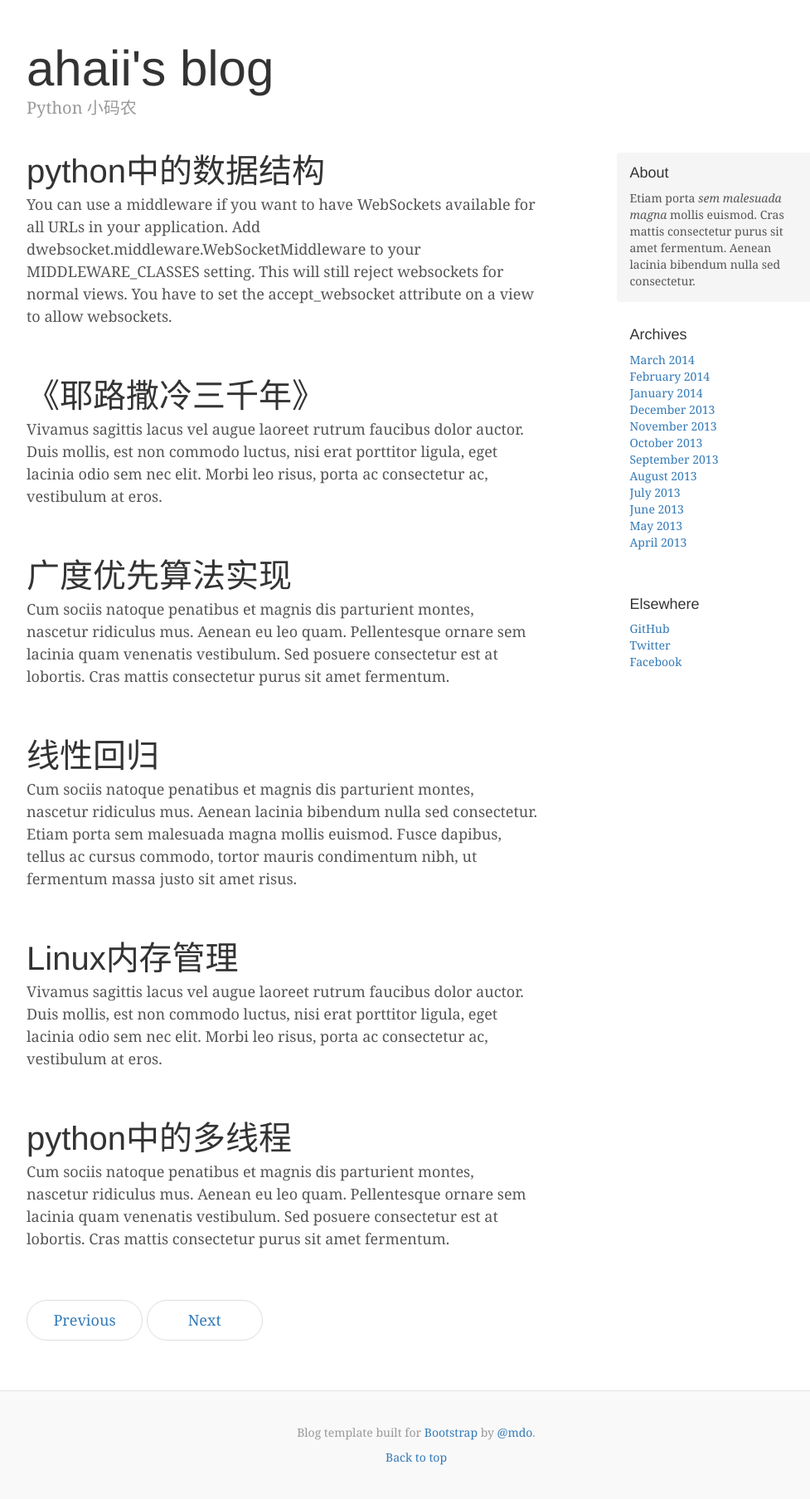
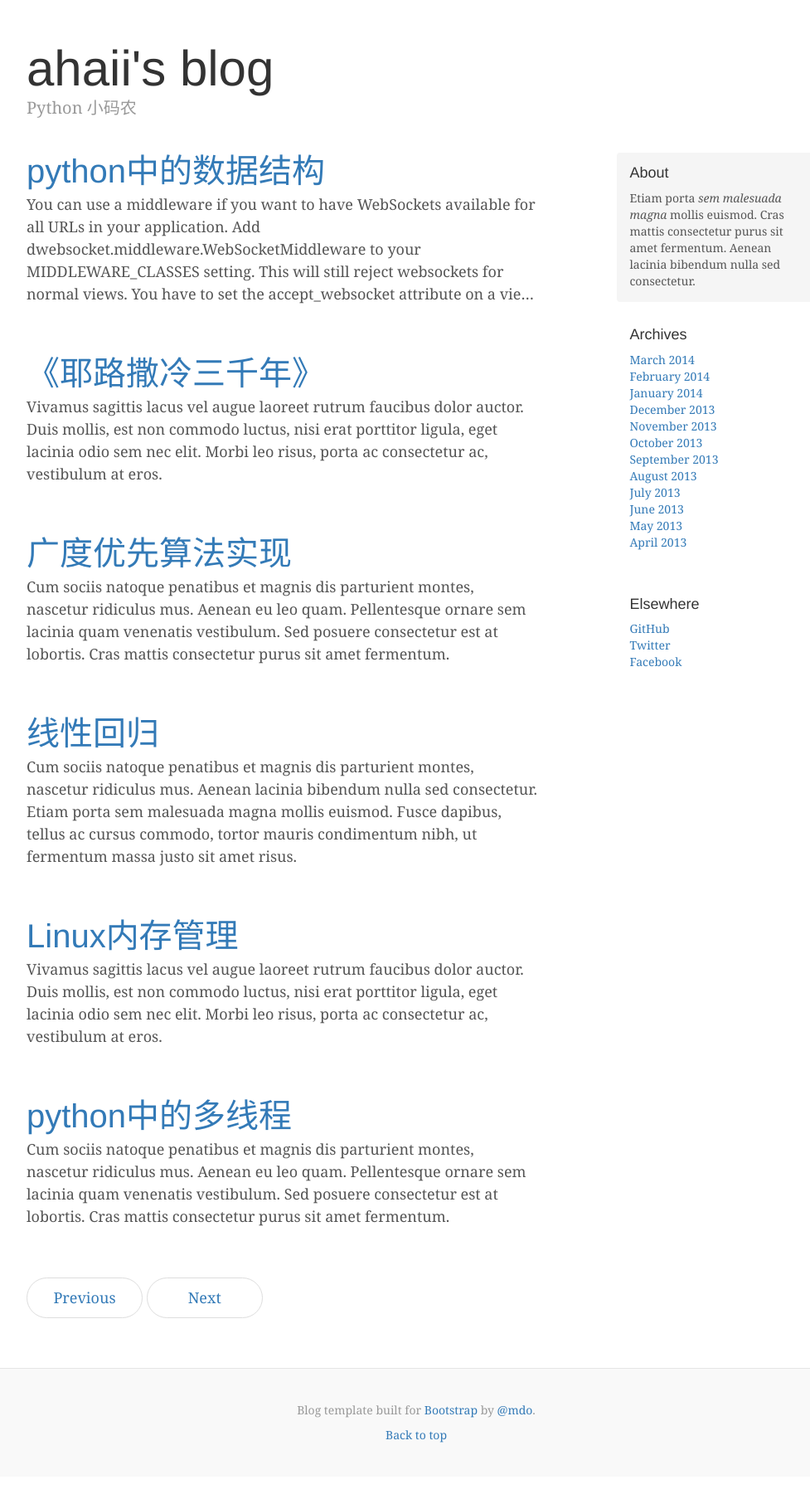
Before and after one commit to ahaii/Blog, a Django app: page / in a window 1280 px wide. Shown: the part 40-1847 px from the top of the page at 83% size, without its empty margins (138-1115 px from the left). After the commit the page ends 1779 px from the top, so only its background shows below. Run offline with Django 3.2, Linux system fonts and the light colour scheme; data comes from the database, SQL or seed files in the repository; some libraries are stand-ins or nearby versions.

```diff
--- a/templates/index.html
+++ b/templates/index.html
@@ -19,8 +19,10 @@
 {% block blog-post %}
 {% for article in articles %}
     <div class="blog-post">
-        <h2 class="blog-post-title">{{ article.title }}</h2>
-        <p>{{ article.body }}</p>
+        <h2 class="blog-post-title">
+            <a>{{ article.title }}</a>
+        </h2>
+        <p style="display: -webkit-box; -webkit-box-orient: vertical; -webkit-line-clamp:5; overflow: hidden;">{{ article.body }}</p>
     </div>
 {% endfor %}
 {% endblock %}
```
